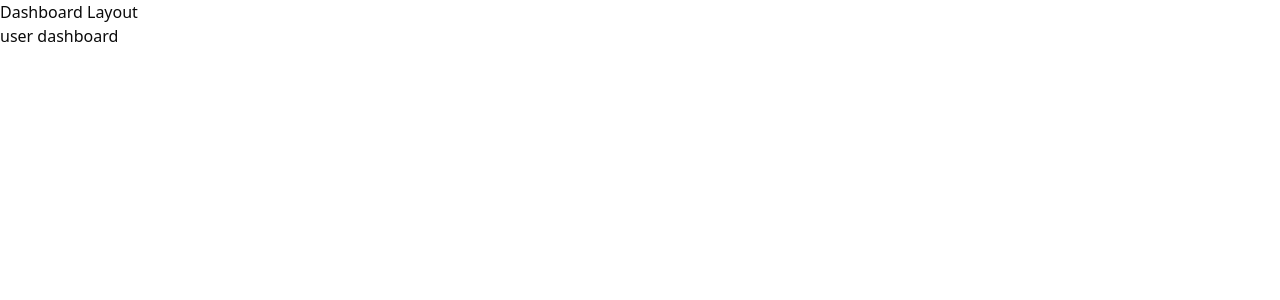
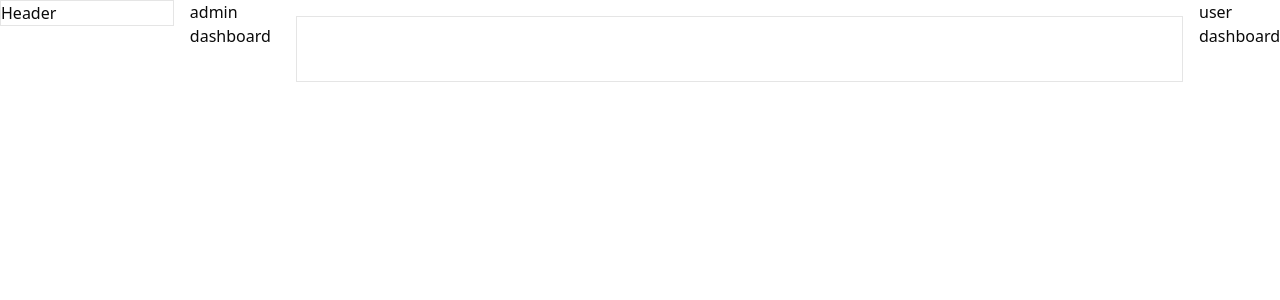
Before and after one commit to sabilar-rahman/Electronix-Frontend, a React (Vite) app: page /dashboard in a window 1280 px wide. Shown: the top 300 px of the page. Built offline with nearby package versions, Linux system fonts and the light colour scheme; sample sign-in values are in the browser's storage.

Commit message:
Dashboard Layout

```diff
--- a/src/pages/dashboard/DashboardLayout.jsx
+++ b/src/pages/dashboard/DashboardLayout.jsx
@@ -1,11 +1,34 @@
-import { Outlet } from "react-router-dom";
+import { useSelector } from "react-redux";
+import { Navigate, Outlet } from "react-router-dom";
 
 
 const DashboardLayout = () => {
+
+    const { user } = useSelector((state) => state.auth);
+
+    if (!user) {
+        return <Navigate to="/login" replace />
+    }
+
+    const renderDashboard = () => {
+        switch (user?.role) {
+            case "admin":
+                return <div>admin dashboard</div>
+            case "user":
+                return <div>user dashboard</div>
+            default:
+                return <Navigate to="/login" replace />
+        }
+    }
     return (
-        <div>
-            <h1>Dashboard Layout</h1>
-            <Outlet/>
+        <div className="container mx-auto flex flex-col md:flex-row gap-4 items-start justify-start">
+            <header className="lg:w-1/5 sm:2/5 w-full border">Header</header>
+
+            {renderDashboard()}
+
+            <main className="p-8 w-full border mt-4"></main>
+
+            <Outlet />
 
         </div>
 
--- a/src/routes/PrivateRoute.jsx
+++ b/src/routes/PrivateRoute.jsx
@@ -1,4 +1,4 @@
-import React from "react";
+
 import { useSelector } from "react-redux";
 import { Navigate, useLocation } from "react-router-dom";
 
```
